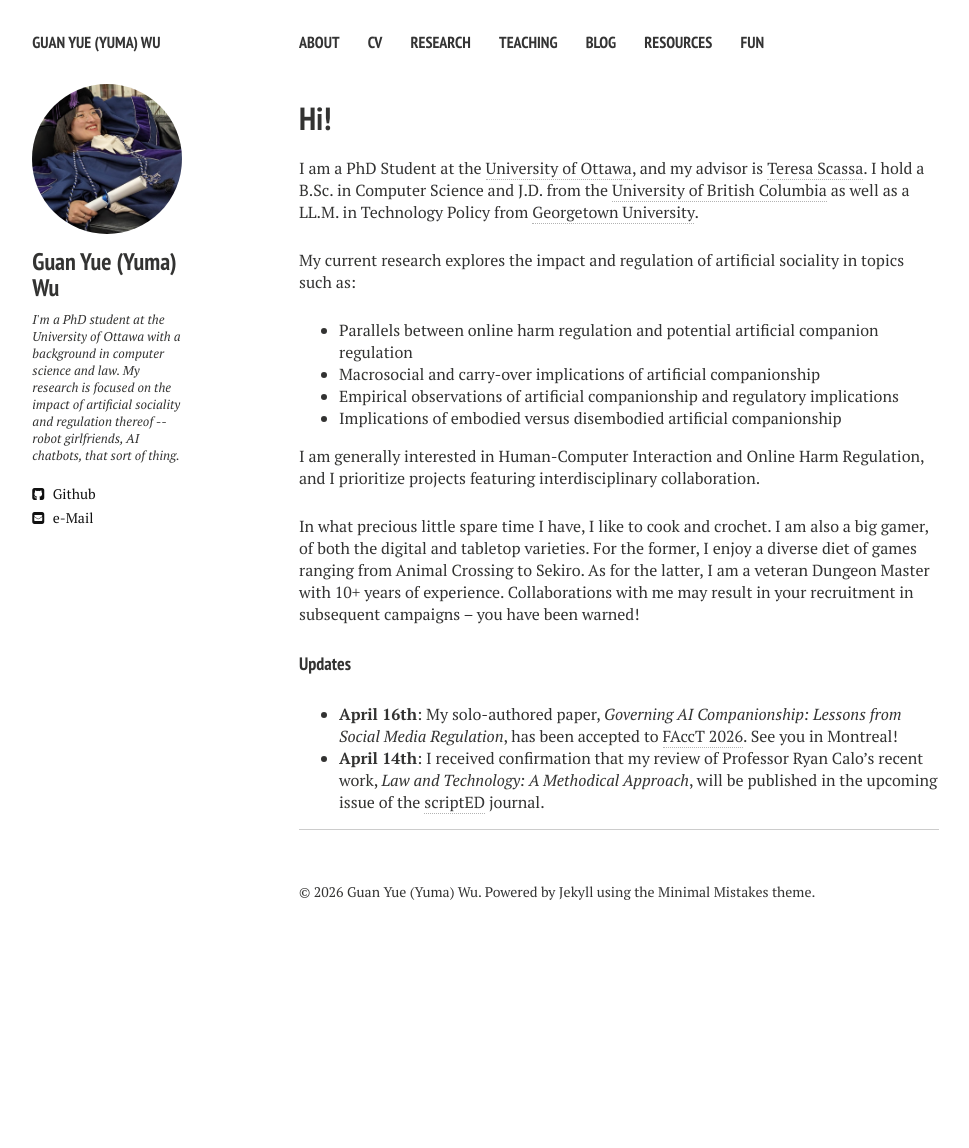
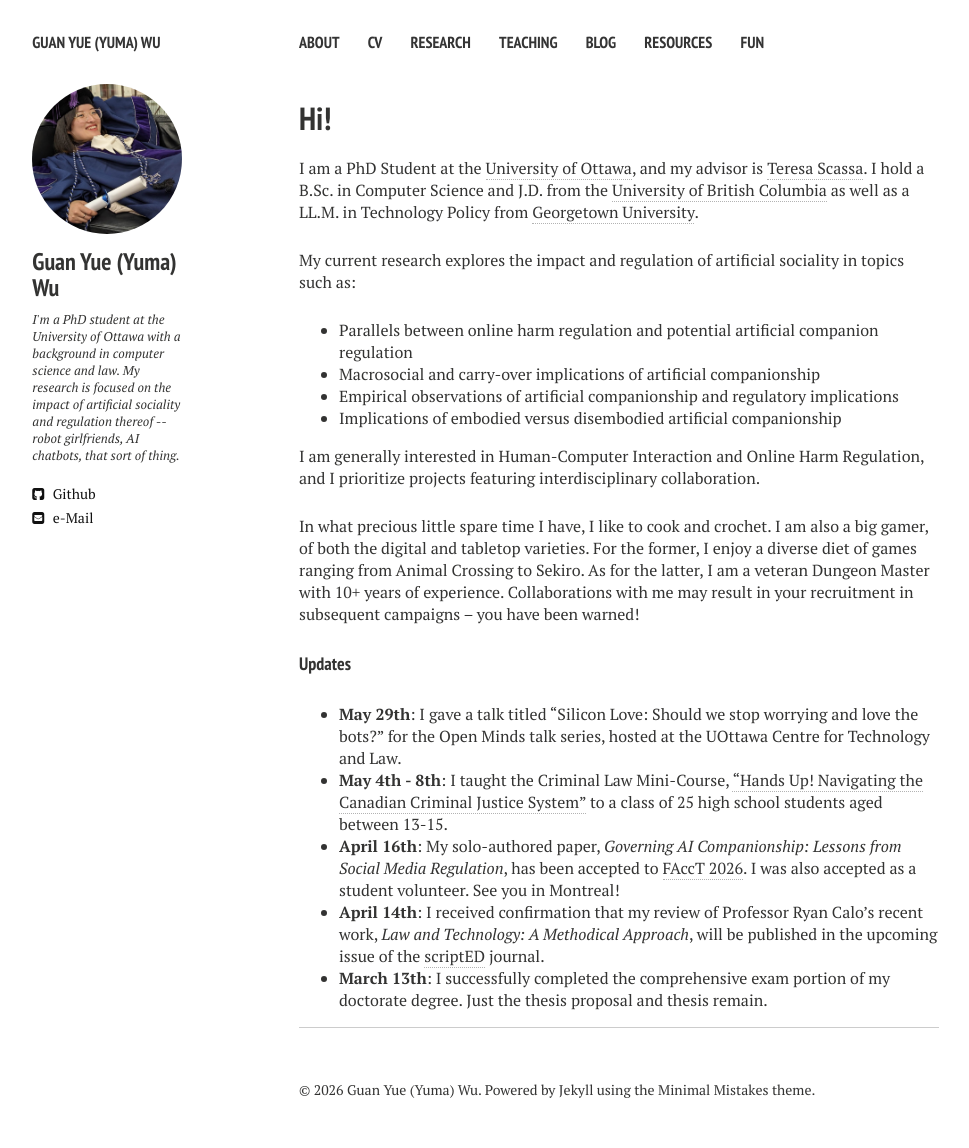
Before and after one commit to yuma-wu/yuma-wu.github.io, a Jekyll site: the page built from index.md, in a window 1280 px wide. Shown: the whole page, without its empty margins (21-990 px from the left). Built offline with Jekyll 4.4.1, drawn with Linux system fonts in a browser that asks for light colours; nearby versions of some CDN libraries; before the commit the page ends 950 px from its top, so only the background shows below that.

Commit message:
Updated updates section

```diff
--- a/index.md
+++ b/index.md
@@ -21,5 +21,8 @@ As for the latter, I am a veteran Dungeon Master with 10+ years of experience. C
 
 #### Updates
 
-- **April 16th**: My solo-authored paper, *Governing AI Companionship: Lessons from Social Media Regulation*, has been accepted to [FAccT 2026](https://facctconference.org/). See you in Montreal!
+- **May 29th**: I gave a talk titled "Silicon Love: Should we stop worrying and love the bots?" for the Open Minds talk series, hosted at the UOttawa Centre for Technology and Law.
+- **May 4th - 8th**: I taught the Criminal Law Mini-Course, ["Hands Up! Navigating the Canadian Criminal Justice System"](https://minic.ca/courses/info/809) to a class of 25 high school students aged between 13-15.
+- **April 16th**: My solo-authored paper, *Governing AI Companionship: Lessons from Social Media Regulation*, has been accepted to [FAccT 2026](https://facctconference.org/). I was also accepted as a student volunteer. See you in Montreal!
 - **April 14th**: I received confirmation that my review of Professor Ryan Calo's recent work, *Law and Technology: A Methodical Approach*, will be published in the upcoming issue of the [scriptED](https://journals.ed.ac.uk/script-ed/index) journal.
+- **March 13th**: I successfully completed the comprehensive exam portion of my doctorate degree. Just the thesis proposal and thesis remain.
```
